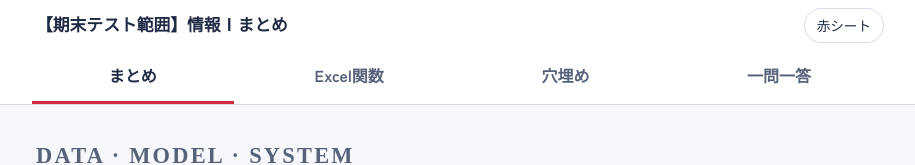
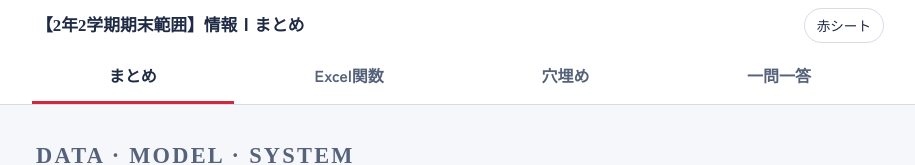
Before and after one commit to youki29/joho-matome, a plain HTML site: page index.html in a window 1280 px wide. Shown: the top 165 px of the page, without its empty margins (180-1095 px from the left). Drawn offline with Linux system fonts and the light colour scheme; a web font is replaced by a local one.

Commit message:
サイト名を【2年2学期期末範囲】に変更
Co-Authored-By: Claude Opus 5.5 <noreply@anthropic.com>

```diff
--- a/index.html
+++ b/index.html
@@ -3,7 +3,7 @@
 <head>
 <meta charset="UTF-8">
 <meta name="viewport" content="width=device-width, initial-scale=1, viewport-fit=cover">
-<title>【期末テスト範囲】情報Ⅰまとめ｜データの活用と情報システム</title>
+<title>【2年2学期期末範囲】情報Ⅰまとめ｜データの活用と情報システム</title>
 <link rel="preconnect" href="https://fonts.googleapis.com">
 <link rel="preconnect" href="https://fonts.gstatic.com" crossorigin>
 <link href="https://fonts.googleapis.com/css2?family=Zen+Kaku+Gothic+New:wght@400;500;700&family=Zen+Old+Mincho:wght@700;900&display=swap" rel="stylesheet">
@@ -136,7 +136,7 @@ footer{text-align:center;color:var(--sub);font-size:.8rem;padding:24px 16px 40px
 <body>
 <header class="top">
   <div class="bar">
-    <span class="brand">【期末テスト範囲】情報Ⅰまとめ</span>
+    <span class="brand">【2年2学期期末範囲】情報Ⅰまとめ</span>
     <button class="iconbtn sheetbtn" id="sheetBtn" aria-pressed="false" title="重要語句を赤シートで隠す">赤シート</button>
   </div>
   <nav class="tabs" aria-label="ページ切り替え">
```
